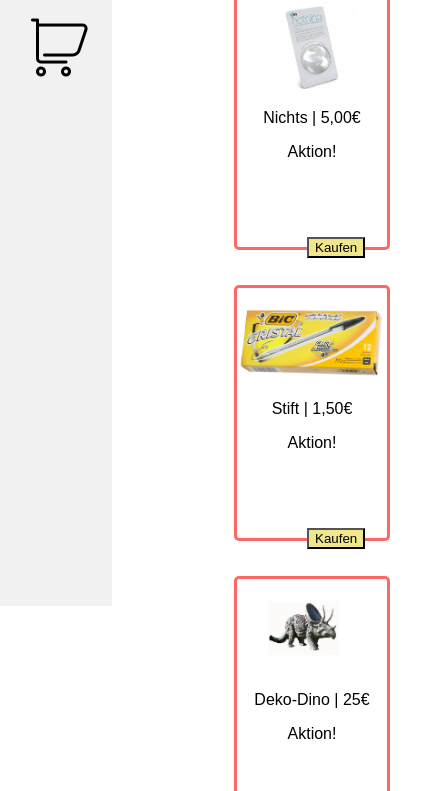
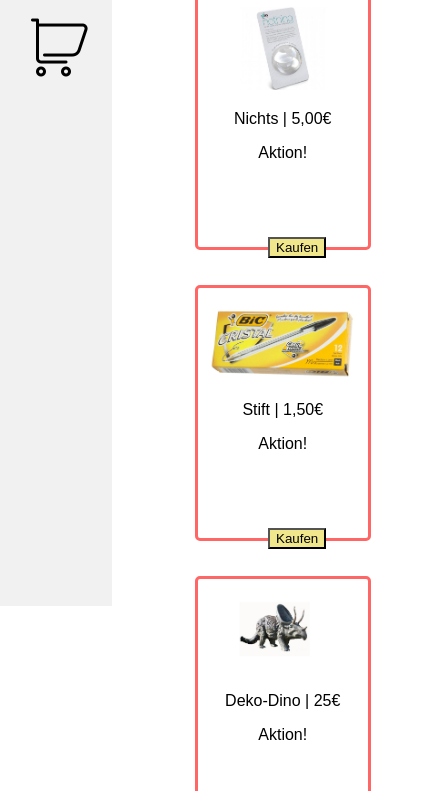
Before and after one commit to Pretteter1/GIS-So-Se-2020, a plain HTML site: page Aufgaben/Aufgabe04/Hauptseite.html in a window 390 px wide. Shown: the part 254-1045 px from the top of the page, 422 px wide, since content can reach past the window. Drawn offline with Linux system fonts and the light colour scheme.

Commit message:
weiterer test

```diff
--- a/Aufgaben/Aufgabe04/Style.css
+++ b/Aufgaben/Aufgabe04/Style.css
@@ -135,7 +135,7 @@ div {
 
 @media screen and (max-width: 600px) {
   body {
-    margin-left: 60%;
+    margin-left: 50%;
   }
   h1 {
     font-size: 2.5em;
```
